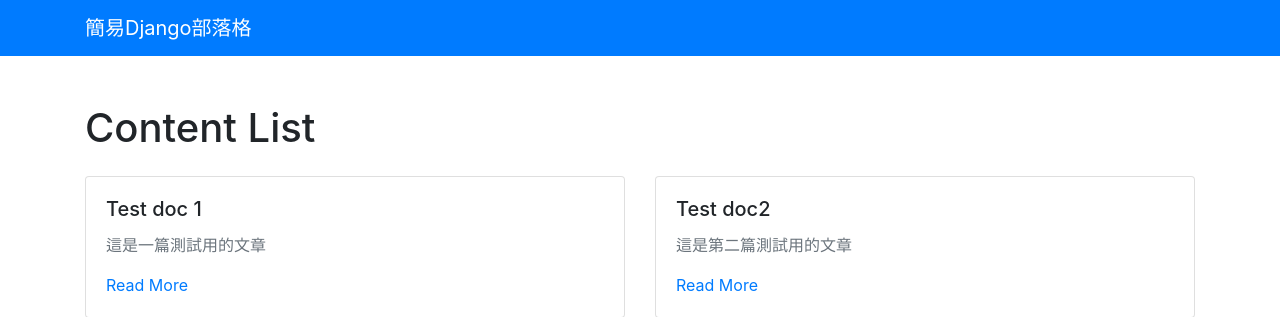
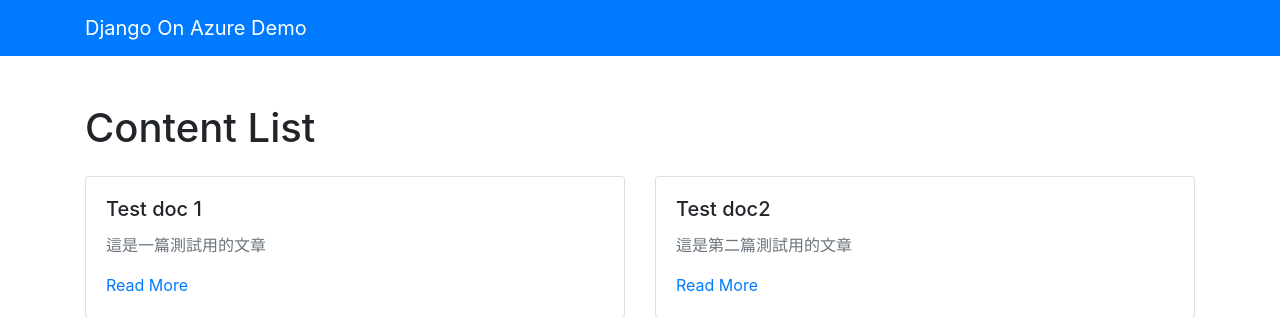
Before and after one commit to w24351789/djangoazdevops, a Django app: page /1/ in a window 1280 px wide. Shown: the top 317 px of the page. Run offline with Django 3.2, Linux system fonts and the light colour scheme; data comes from the database, SQL or seed files in the repository; some libraries are stand-ins or nearby versions.

Commit message:
Update base.html

```diff
--- a/templates/base.html
+++ b/templates/base.html
@@ -14,12 +14,12 @@
       integrity="sha384-JcKb8q3iqJ61gNV9KGb8thSsNjpSL0n8PARn9HuZOnIxN0hoP+VmmDGMN5t9UJ0Z"
       crossorigin="anonymous"
     />
-<title>Django | 簡易部落格</title>
+<title>Django On Azure</title>
   </head>
   <body>
     <nav class="navbar navbar-expand-lg navbar-dark bg-primary">
       <div class="container">
-        <a class="navbar-brand" href="/">簡易Django部落格</a>
+        <a class="navbar-brand" href="/">Django On Azure Demo</a>
       </div>
     </nav>
 {% block body %}{% endblock %}
```
